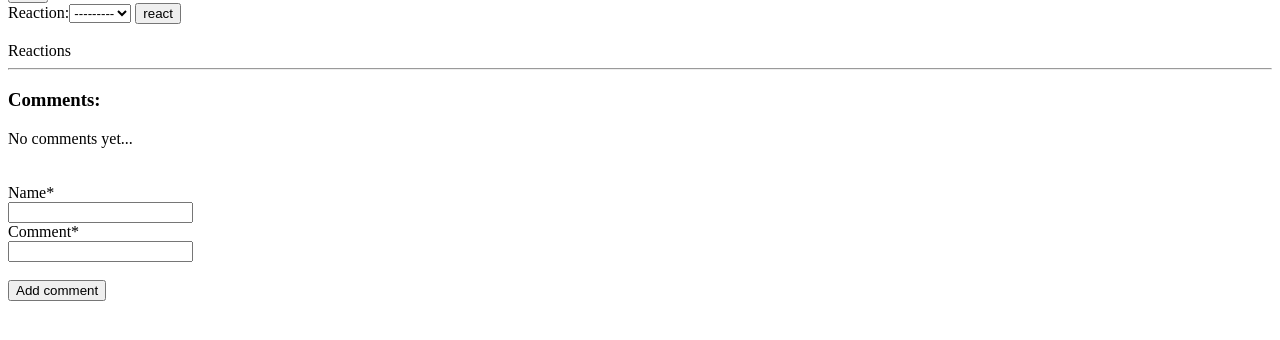
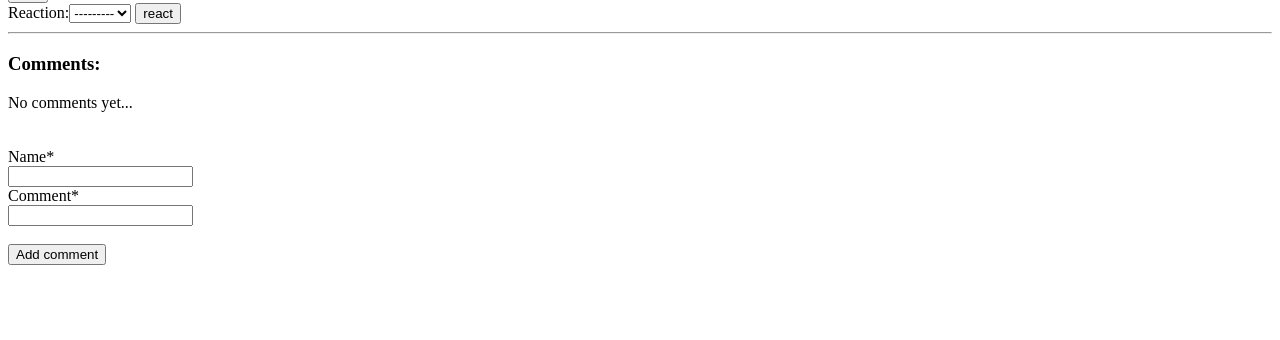
Before and after one commit to benmath247/rest-blog, a Django app: template TheBlog/blog/templates/post_detail.html in a window 1280 px wide. Shown: the part 117-457 px from the top of the page. Run offline with Django 3.2, Linux system fonts and the light colour scheme; the template is opened without the code that fills it: values that come from a table or form of the project are taken from there, others are empty; some libraries are stand-ins or nearby versions.

Commit message:
updated homepage and details page with totalreactions logic

```diff
--- a/TheBlog/blog/models.py
+++ b/TheBlog/blog/models.py
@@ -64,7 +64,7 @@ class Post(models.Model):
         return tacos.count()
 
     @cached_property
-    def total_taco_reactions(self):
+    def total_reactions(self):
         reactions =self.post_reactions.all()
         return reactions.count()
 
--- a/TheBlog/blog/templates/index.html
+++ b/TheBlog/blog/templates/index.html
@@ -12,7 +12,7 @@
 <span>Posted: {{ post.created_on}} </span>
 
 <a href="{% url 'post_detail' post.slug  %}">Read More &rarr;</a>
-<br>
+<br>{% if post.total_reactions %}
 <br>Reactions:
     {% if post.total_likes_reactions %}| {{ post.total_likes_reactions }} &#128077; {% endif %}
     {% if post.total_loves_reactions %}| {{ post.total_loves_reactions }} &#128150; {% endif %}
@@ -20,7 +20,7 @@
     {% if post.total_angry_reactions %}| {{ post.total_angry_reactions }} &#128545; {% endif %}
     {% if post.total_fire_reactions %}| {{ post.total_fire_reactions }} &#128293; {% endif %}
     {% if post.total_taco_reactions %}| {{ post.total_taco_reactions }} &#127790; {% endif %}
-
+{% endif %}
 <hr>
 {% endfor %}
 
--- a/TheBlog/blog/templates/post_detail.html
+++ b/TheBlog/blog/templates/post_detail.html
@@ -27,7 +27,7 @@
         react
     </button>
 </form>
-  </form>
+  </form>{% if post.total_reactions %}
     <br>Reactions
     {% if post.total_likes_reactions %}{{ post.total_likes_reactions }} &#128077; {% endif %}
     {% if post.total_loves_reactions %}| {{ post.total_loves_reactions }} &#128150; {% endif %}
@@ -35,6 +35,7 @@
     {% if post.total_angry_reactions %}| {{ post.total_angry_reactions }} &#128545; {% endif %}
     {% if post.total_fire_reactions %}| {{ post.total_fire_reactions }} &#128293; {% endif %}
     {% if post.total_taco_reactions %}| {{ post.total_taco_reactions }} &#127790; {% endif %}
+    {% endif %}
 </div>
 
 <!-- comments-->
```
